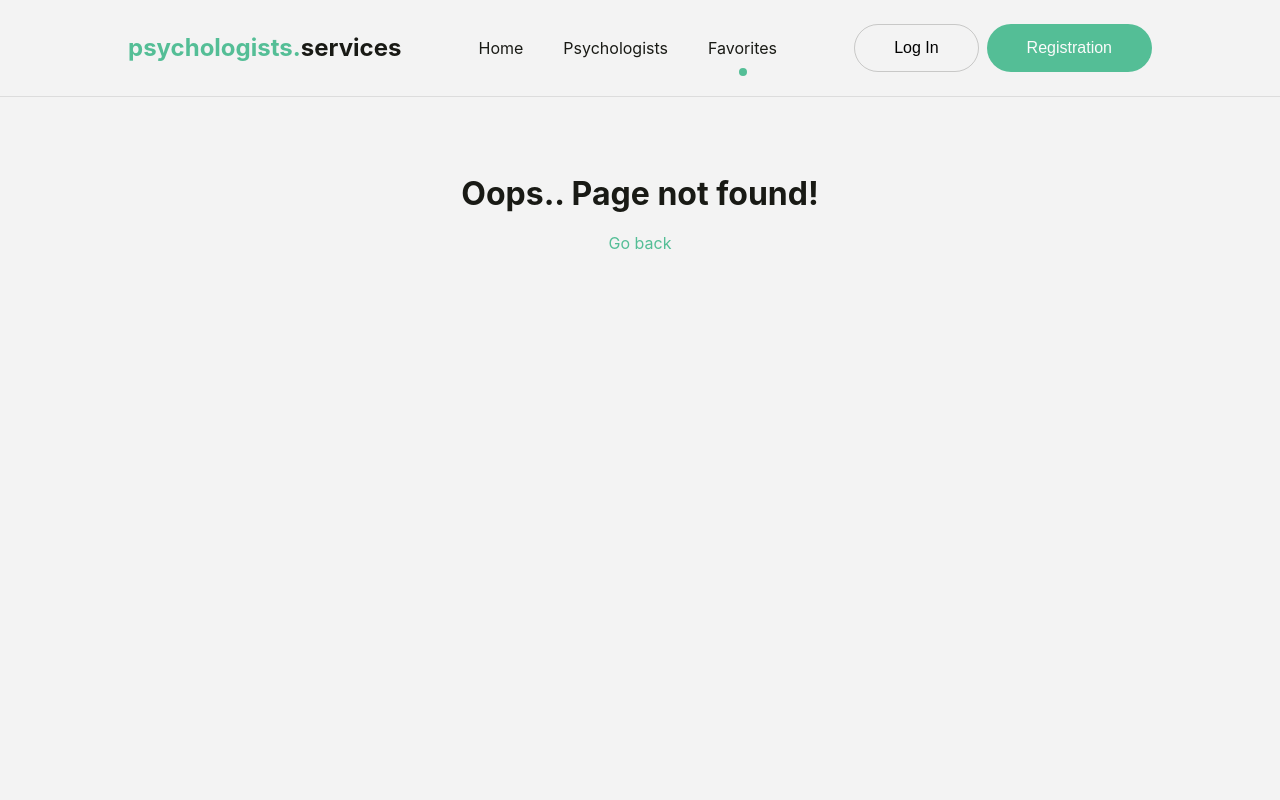
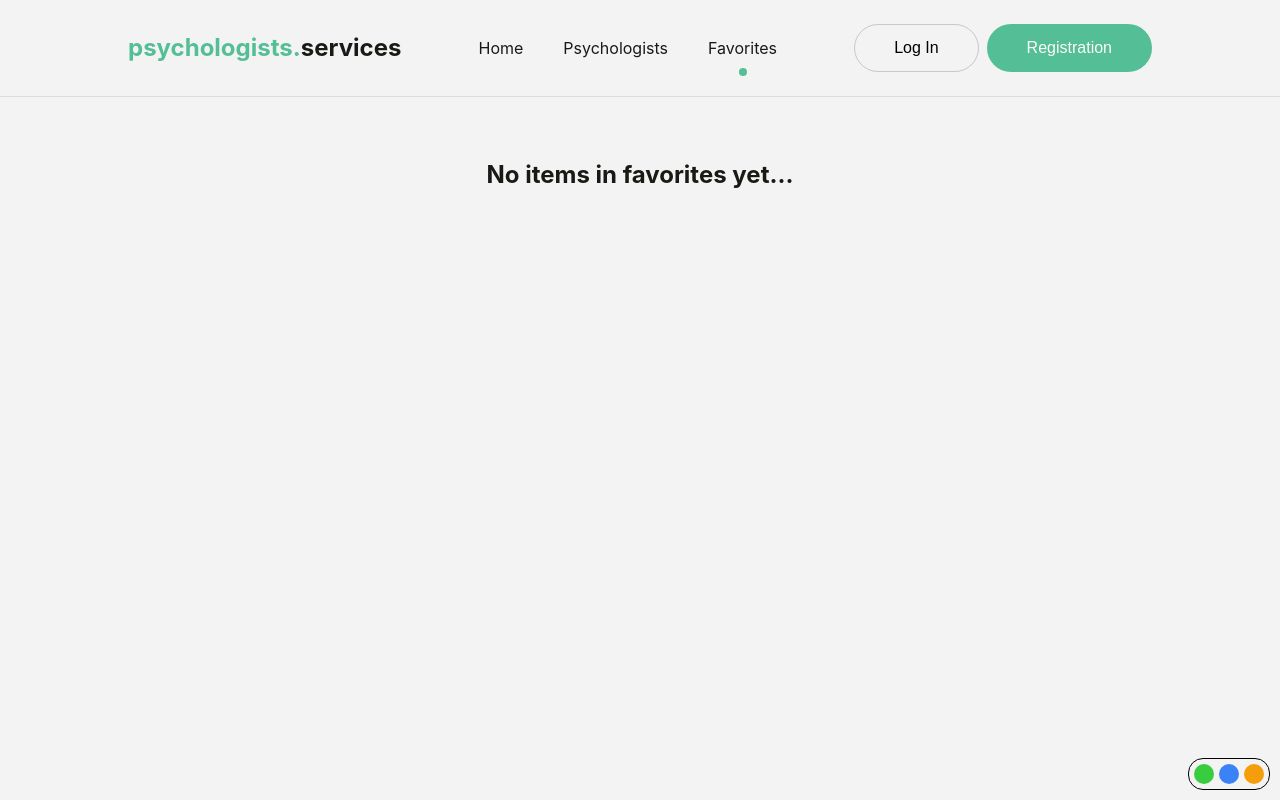
Before and after one commit to Spirit1408/Psychologists_Services, a React (Vite) app: page /favorites in a window 1280 px wide. Before the commit this address had no page. Built offline with nearby package versions, Linux system fonts and the light colour scheme.

Commit message:
Add Favorites page, add ThemeSwitcher component

```diff
--- a/src/components/App.jsx
+++ b/src/components/App.jsx
@@ -2,7 +2,9 @@ import { Header } from "./Header/Header";
 import { Home } from "../pages/Home/Home";
 import { Route, Routes } from "react-router-dom";
 import { Psychologists } from "../pages/Psychologists/Psychologists";
+import { Favorites } from "../pages/Favorites/Favorites";
 import { NotFoundPage } from "../pages/NotFoundPage/NotFoundPage";
+import { ThemeSwitcher } from "./ThemeSwitcher/ThemeSwitcher";
 
 export const App = () => {
 	return (
@@ -13,9 +15,12 @@ export const App = () => {
 				<Routes>
 					<Route path="/" element={<Home />} />
 					<Route path="/psychologists" element={<Psychologists />} />
+					<Route path="/favorites" element={<Favorites />} />
 					<Route path="*" element={<NotFoundPage />} />
 				</Routes>
 			</main>
+
+			<ThemeSwitcher />
 		</>
 	);
 };
--- /dev/null
+++ b/src/components/ThemeSwitcher/ThemeSwitcher.jsx
@@ -0,0 +1,46 @@
+import css from "./ThemeSwitcher.module.css";
+
+export const ThemeSwitcher = () => {
+
+    const themeSwitch = (color) => {
+        switch (color) {
+            case "blue":
+                document.documentElement.classList.remove("theme-green");
+                document.documentElement.classList.remove("theme-orange");
+                document.documentElement.classList.add("theme-blue");
+                break;
+            case "orange":
+                document.documentElement.classList.remove("theme-green");
+                document.documentElement.classList.remove("theme-blue");
+                document.documentElement.classList.add("theme-orange");
+                break;
+            default:
+                document.documentElement.classList.remove("theme-blue");
+                document.documentElement.classList.remove("theme-orange");
+                break;
+        }
+
+    }
+
+	return (
+		<div className={css.themeSwitcherContainer}>
+			<ul className={css.themeSwitcher}>
+				<li>
+					<button type="button" className={css.themeSwitcherBtn} onClick={() => themeSwitch("green")}>
+						<div className={`${css.color} ${css.green}`} />
+					</button>
+				</li>
+				<li>
+					<button type="button" className={css.themeSwitcherBtn} onClick={() => themeSwitch("blue")}>
+						<div className={`${css.color} ${css.blue}`} />
+					</button>
+				</li>
+				<li>
+					<button type="button" className={css.themeSwitcherBtn} onClick={() => themeSwitch("orange")}>
+						<div className={`${css.color} ${css.orange}`} />
+					</button>
+				</li>
+			</ul>
+		</div>
+	);
+};
--- /dev/null
+++ b/src/components/ThemeSwitcher/ThemeSwitcher.module.css
@@ -0,0 +1,41 @@
+.themeSwitcherContainer {
+    position: fixed;
+    bottom: 10px;
+    right: 10px;
+    border: 1px solid black;
+    border-radius: 15px;
+    padding: 5px;
+    width: fit-content;
+}
+
+.themeSwitcher {
+    display: flex;
+    gap: 5px;
+    justify-content: center;
+    align-items: center;
+}
+
+.themeSwitcherBtn {
+    display: flex;
+    background-color: transparent;
+    border: none;
+}
+
+.color {
+    width: 20px;
+    height: 20px;
+    border: none;
+    border-radius: 50%;
+}
+
+.green {
+    background-color: #38cd3e;
+}
+
+.blue {
+    background-color: #3b82f6;
+}
+
+.orange {
+    background-color: #f59e0b;
+}
--- a/src/index.css
+++ b/src/index.css
@@ -3,15 +3,21 @@
     --primary-light: rgba(25, 26, 21, 0.2);
     --secondary-color: #fbfbfb;
     --accent-color: #54be96;
-    --accent-color-hover: #36A379;
+    --accent-color-hover: #36a379;
     --accent-light: rgba(84, 190, 150, 0.2);
     --background-color: #f3f3f3;
+}
 
-    --accent-color-blue: #3470ff;
-    --accent-light-blue: rgba(52, 112, 255, 0.2);
+.theme-blue {
+    --accent-color: #3470ff;
+    --accent-color-hover: #255ee8;
+    --accent-light: rgba(52, 112, 255, 0.2);
+}
 
-    --accent-color-orange: #fc832c;
-    --accent-light-orange: rgba(252, 131, 44, 0.2);
+.theme-orange {
+    --accent-color: #fc832c;
+    --accent-color-hover: #f37113;
+    --accent-light: rgba(252, 131, 44, 0.2);
 }
 
 * {
--- /dev/null
+++ b/src/pages/Favorites/Favorites.jsx
@@ -0,0 +1,9 @@
+import css from "./Favorites.module.css";
+
+export function Favorites() {
+	return (
+		<div className={css.container}>
+			<h2 className={css.title}>No items in favorites yet...</h2>
+		</div>
+	);
+}
--- /dev/null
+++ b/src/pages/Favorites/Favorites.module.css
@@ -0,0 +1,11 @@
+.container {
+    display: flex;
+    flex-direction: column;
+    gap: 32px;
+    padding-top: 64px;
+    padding-bottom: 100px;
+}
+
+.title {
+    text-align: center;
+}
```
Also changed, not shown: src/pages/Favorites.jsx (deleted).
